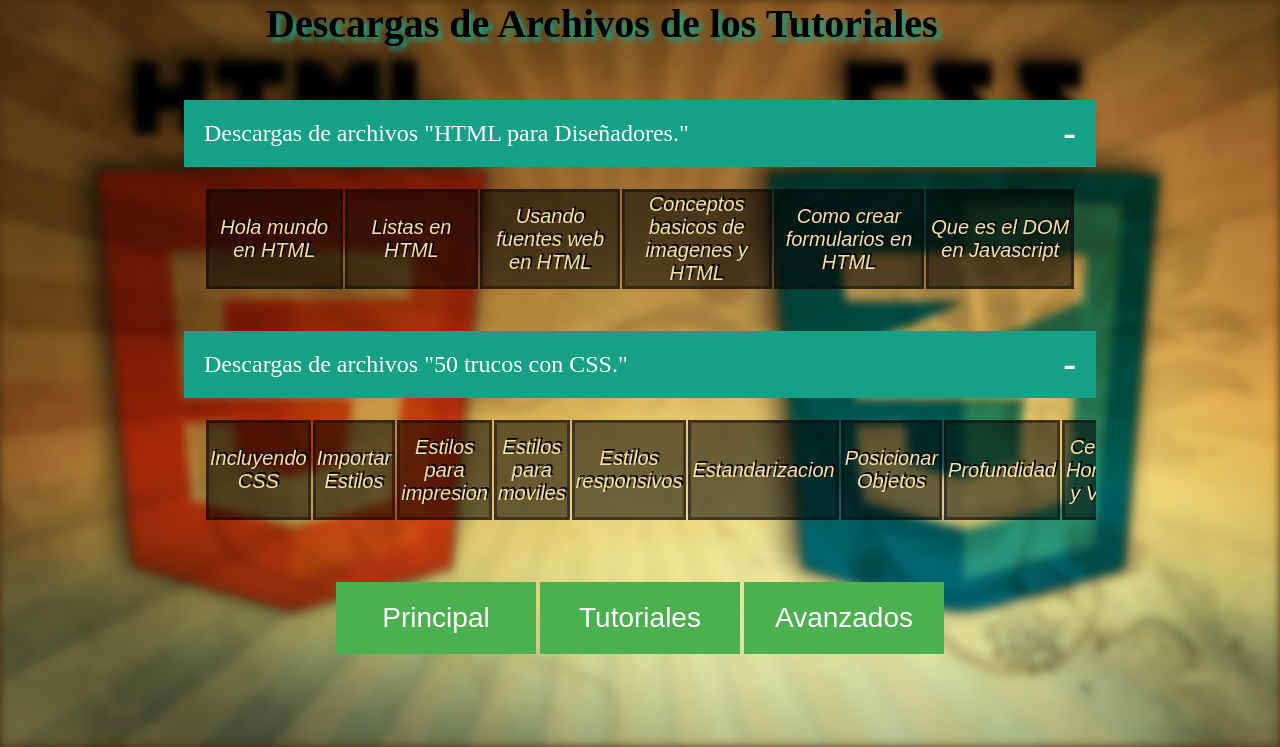
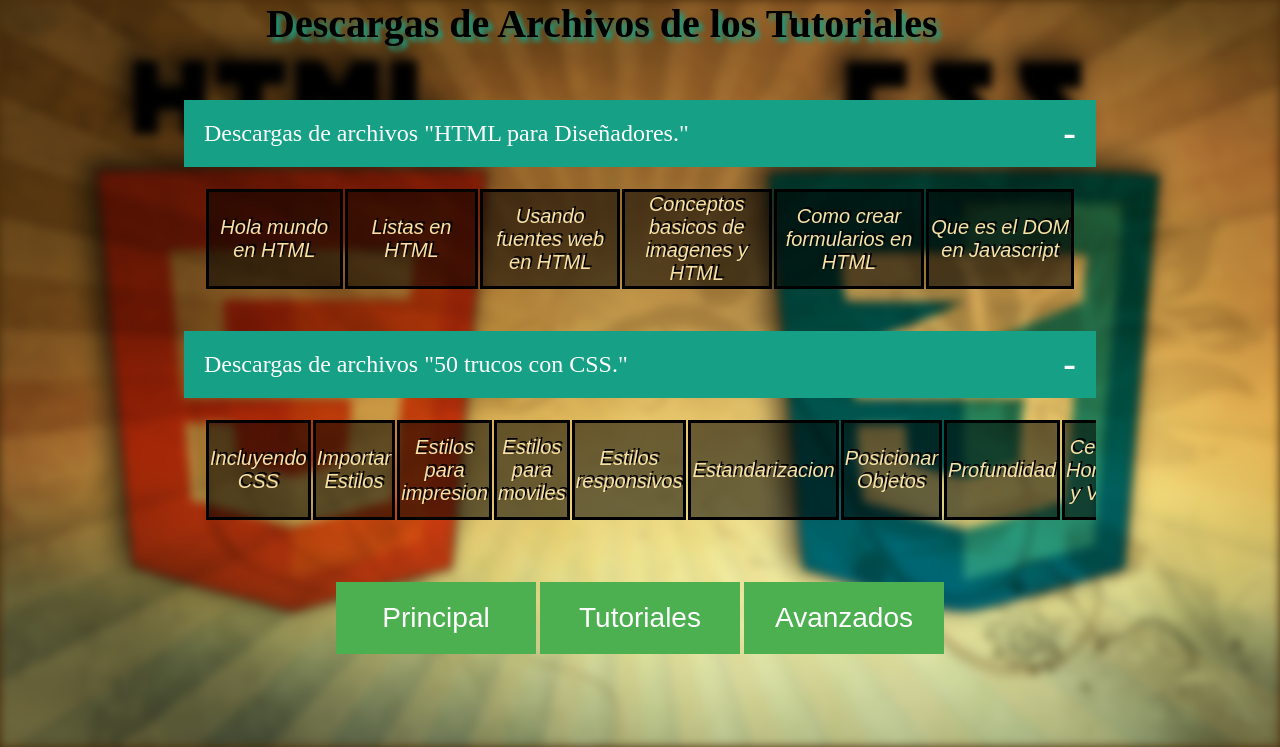
Before and after one commit to MiltonSeit/primeros_tutoriales, a Django app: template pagina_web/templates/descargas.html in a window 1280 px wide. Shown: the part 53-800 px from the top of the page. Run offline with Django 3.2, Linux system fonts and the light colour scheme; the template is opened without the code that fills it: values that come from a table or form of the project are taken from there, others are empty; data comes from the database, SQL or seed files in the repository; some libraries are stand-ins or nearby versions.

```diff
--- a/tutoriales/static/css/style.css
+++ b/tutoriales/static/css/style.css
@@ -346,11 +346,11 @@ iframe{
 
 
 
+
 }
 .tabla{
+  width: 170px;
   background-color: rgba(0, 0, 0,0.54);
+  text-align: center;
   border-style: solid;
-  border-color: rgba(16, 12, 16, 0.48);
-  width: 170px;
-  text-align: center;
 }
```
